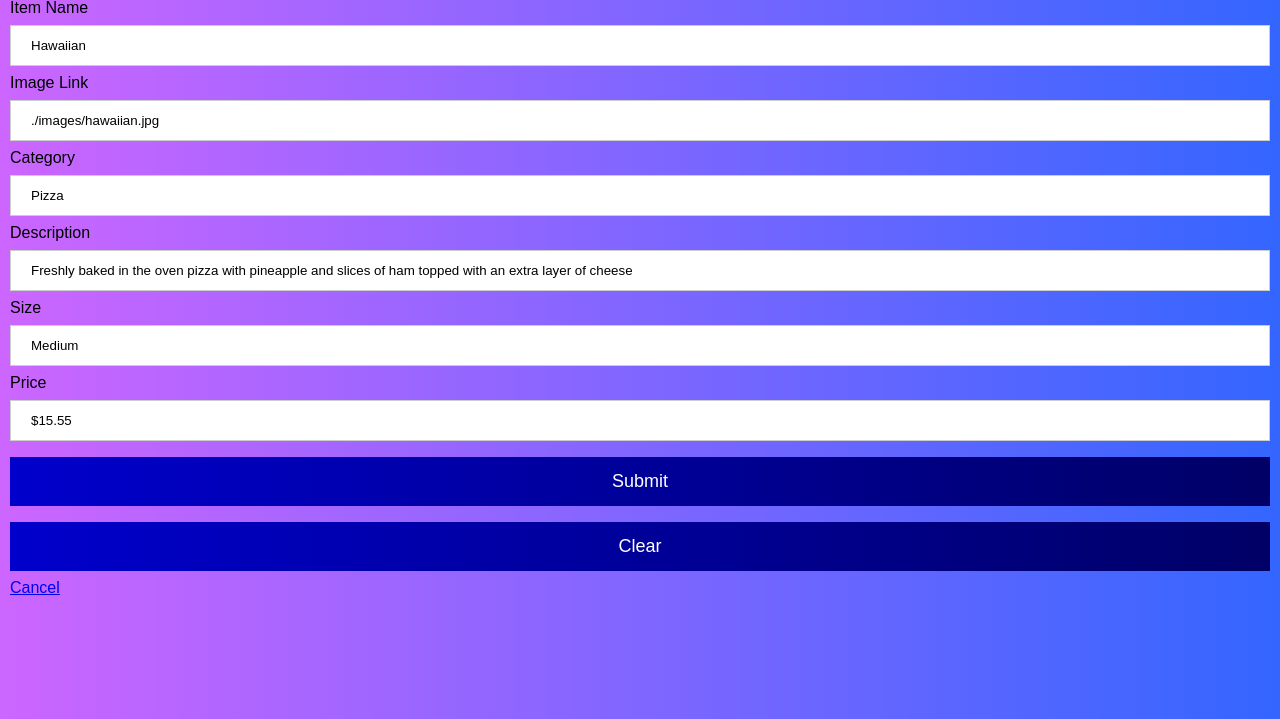
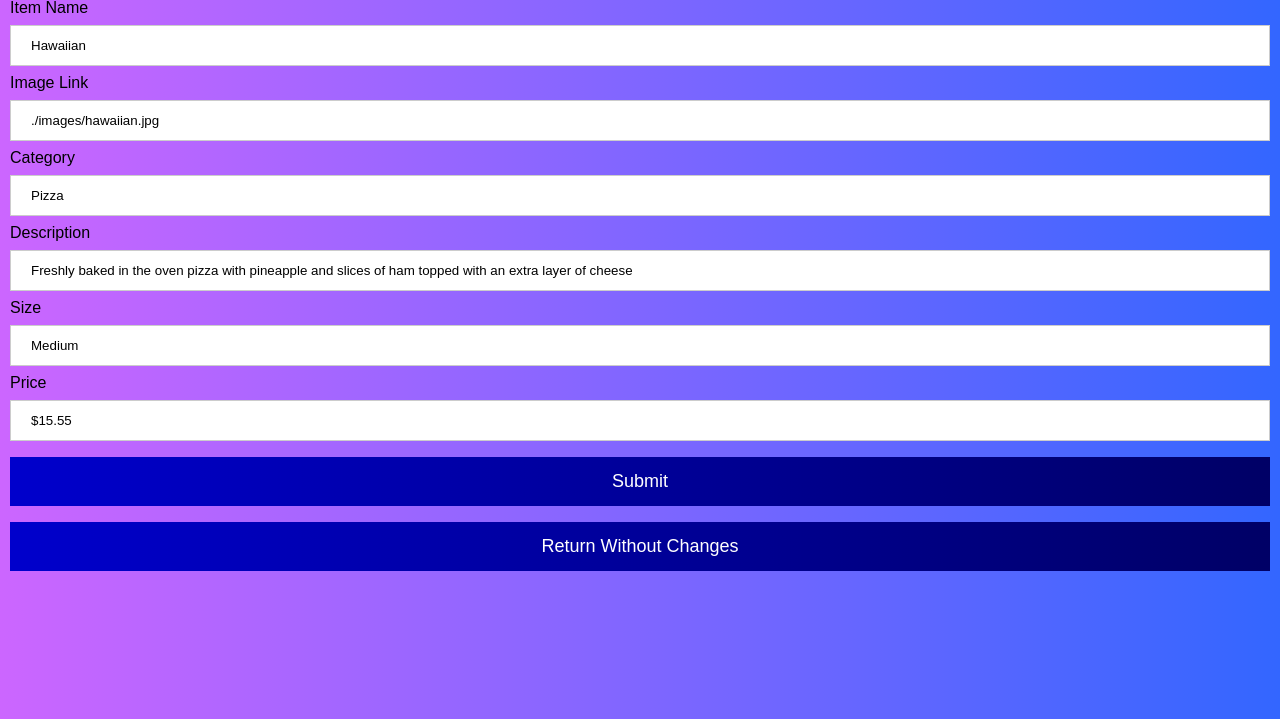
Before and after one commit to kristina-sh/webprog-pizza-rest, a PHP site: page /admin/editItem.php?id=1 in a window 1280 px wide. Shown: the part 81-800 px from the top of the page. Run offline with PHP 8.4, Linux system fonts and the light colour scheme; data comes from the database, SQL or seed files in the repository.

Commit message:
Changed admin.php to admin.html; added comments; fixed return buttons and cancel buttons

```diff
--- a/CSS/assignment2.css
+++ b/CSS/assignment2.css
@@ -39,7 +39,7 @@ body {
   margin-top: 30px;
 }
 /* Format the button (Banumajan Mohammad)  */
-button {
+button, .cancel {
   background-color: #4CAF50;
 
   background: linear-gradient(to right, #33ccff 0%, #00cc00 100%);
@@ -56,8 +56,15 @@ button {
 }
 
 /* Hover the button (Banumajan Mohammad)  */
-button:hover {
+button:hover, .cancel:hover {
   opacity: 0.8;
+}
+
+.cancel {
+  display: block;
+  max-width: 98%;
+  text-align: center;
+  text-decoration: none;
 }
 
 /* Format the input text fields (Banumajan Mohammad)  */
--- a/admin.php
+++ b/admin.html
@@ -1,4 +1,6 @@
-<!-- Note about editUser.php bug found: admin can make duplicate user names -->
+<!-- Course name: Web Programming (CST_8285_312)
+Assignment 2
+Students: Kristina Shalaginova, Melanie Methe, Banumajan Mohammad -->
 
 <!DOCTYPE html>
 <html lang="en">
--- a/admin/deleteItem.php
+++ b/admin/deleteItem.php
@@ -1,5 +1,8 @@
-<!-- File coded by: Melanie Methe -->
+<!-- Course name: Web Programming (CST_8285_312)
+Assignment 2
+Students: Kristina Shalaginova, Melanie Methe, Banumajan Mohammad -->
 
+<!-- This php file deletes the row from the items table that is assosicated with the id sent through GET method from the itemManage page -->
 <?php
 
 $servername = "localhost";
--- a/admin/deleteUser.php
+++ b/admin/deleteUser.php
@@ -1,4 +1,8 @@
-<!-- File coded by: Melanie Methe -->
+<!-- Course name: Web Programming (CST_8285_312)
+Assignment 2
+Students: Kristina Shalaginova, Melanie Methe, Banumajan Mohammad -->
+
+<!-- This php file deletes the row from the user table that is assosicated with the id sent through GET method from the userManage page -->
 
 <?php
 
--- a/admin/editItem.php
+++ b/admin/editItem.php
@@ -1,4 +1,7 @@
-<!-- EditItem page now fully functional! -->
+<!-- Course name: Web Programming (CST_8285_312)
+Assignment 2
+Students: Kristina Shalaginova, Melanie Methe, Banumajan Mohammad -->
+
 <?php
 
 $servername = "localhost";
@@ -142,8 +145,7 @@ if ($_SERVER['REQUEST_METHOD'] == 'GET') {
             ?>
             <div>
                 <button type="submit">Submit</button>
-                <button type="reset">Clear</button>
-                <a class="cancel" href="./itemManage.php" role="button">Cancel</a>
+                <button onclick="link" href="./itemManage.php">Return Without Changes</button>
             </div>
         </form>
     </div>
--- a/admin/itemManage.php
+++ b/admin/itemManage.php
@@ -1,3 +1,7 @@
+<!-- Course name: Web Programming (CST_8285_312)
+Assignment 2
+Students: Kristina Shalaginova, Melanie Methe, Banumajan Mohammad -->
+
 <!DOCTYPE html>
 <html lang="en">
 <head>
@@ -71,7 +75,7 @@
         </table>
     </div>
     <div>
-        <a href="./../admin.php"  class="returnHome adminButtons">Return</a>
+        <a href="./../admin.html"  class="returnHome adminButtons">Return</a>
     </div>
 
 </body>
--- a/menu.php
+++ b/menu.php
@@ -23,7 +23,7 @@
                 </p>
             <?php endif ?>
             <?php  if ($_SESSION['role'] == 'admin') {
-                 echo "<a class=\"adminlink\" href=\"./admin.php\"> Go to Admin Page </a>";
+                 echo "<a class=\"adminlink\" href=\"./admin.html\"> Go to Admin Page </a>";
             } ?>
             <a class="link" href="./index.html">Log-out</a>
 
```
Also changed, not shown: admin/createItem.php (+8 -3 lines), admin/createUser.php (+3 -4 lines), admin/editUser.php (+5 -3 lines), admin/userManage.php (+4 -3 lines).
